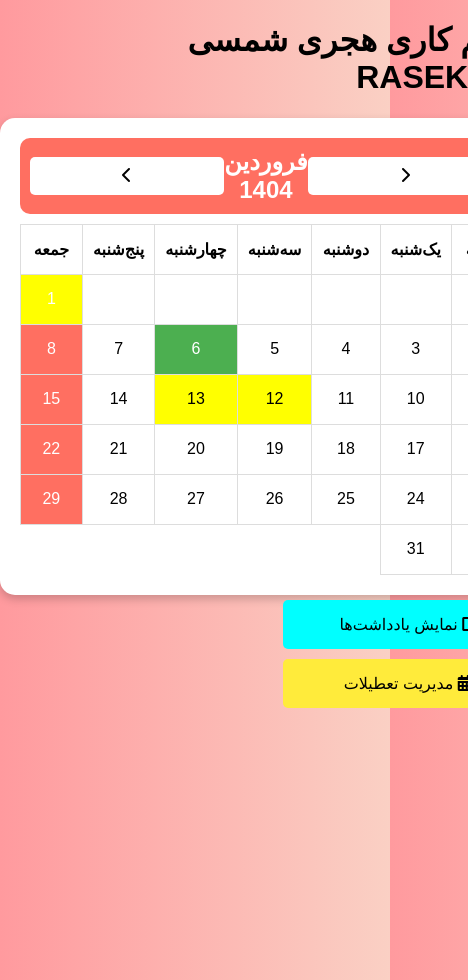
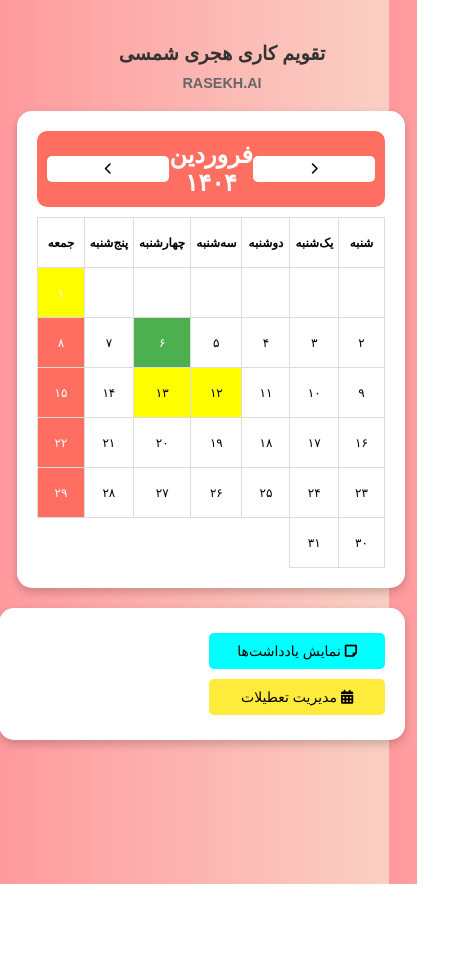
Before and after one commit to raskh21/ebi, a plain HTML site: page index.html in a window 390 px wide. Shown: the whole page, 468 px wide, since content can reach past the window. After the commit the page ends 884 px from the top, so only its background shows below. Drawn offline with Linux system fonts and the light colour scheme.

Commit message:
Update index.html
اصلاح جدول نمایش یاداشت

```diff
--- a/index.html
+++ b/index.html
@@ -6,7 +6,7 @@
     <title>تقویم کاری جلالی</title>
     <link rel="stylesheet" href="https://cdnjs.cloudflare.com/ajax/libs/font-awesome/6.0.0-beta3/css/all.min.css">
     <style>
-        body {
+ body {
             font-family: 'Arial', sans-serif;
             background: linear-gradient(to right, #ff9a9e, #fad0c4);
             display: flex;
@@ -16,17 +16,34 @@
             direction: rtl;
             transition: background 0.5s;
             margin: 0;
+            padding: 20px;
+            min-height: 100vh;
+          }
+	    header {
+            text-align: center;
+            margin-bottom: 20px;
+            color: #333;
         }
-        .calendar-container {
+		header h1 {
+            margin: 0;
+            font-size: 2em;
+        }
+        header h3 {
+            margin: 10px 0;
+            color: #666;
+        }
+		.calendar-container, .button-container, table#notesTable {
             background: white;
             border-radius: 15px;
             padding: 20px;
             box-shadow: 0 4px 10px rgba(0, 0, 0, 0.2);
             text-align: center;
-            width: 90%;
+            width: 100%;
             max-width: 600px;
             transition: transform 0.3s, opacity 0.3s;
+            margin: 20px auto;
         }
+
         .calendar-header {
             display: flex;
             justify-content: space-between;
@@ -65,7 +82,7 @@
             background-color: #ffeb3b;
         }
         button.show-notes {
-            background-color: #00ffff;
+            background-color: #00ffff; /* آبی روشن (اجری) */
         }
         button:hover {
             background: #ddd;
@@ -84,11 +101,11 @@
             background: yellow;
         }
         .has-note {
-            background: #00ffff;
+            background: #00ffff; /* آبی روشن (اجری) */
             color: white;
         }
         .current-day {
-            background: #4caf50;
+            background: #4caf50; /* سبز */
             color: white;
         }
         .modal {
@@ -145,6 +162,8 @@
             margin-top: 10px;
             opacity: 0;
             transition: opacity 0.5s;
+            display: flex;
+            justify-content: flex-end; /* Align buttons to the right */
         }
         .buttons-row.show {
             opacity: 1;
@@ -156,8 +175,8 @@
         }
         .half-width-button {
             width: 48%;
-            padding: 15px;
-            font-size: 16px;
+            padding: 10px;
+            font-size: 14px;
         }
         .button-container {
             display: flex;
@@ -178,13 +197,52 @@
             .button-container {
                 flex-direction: column;
             }
+            .calendar-table th, .calendar-table td {
+                padding: 5px;
+                font-size: 14px;
+            }
+            header h1 {
+                font-size: 1.5em;
+            }
+            header h3 {
+                font-size: 1em;
+            }
+            button {
+                padding: 8px;
+                font-size: 12px;
+            }
+            .modal {
+                width: 90%;
+                max-width: 400px;
+                padding: 15px;
+            }
+            table#notesTable th, table#notesTable td {
+                padding: 5px;
+                font-size: 12px;
+            }
+        }
+        @media (max-width: 480px) {
+            .calendar-table th, .calendar-table td {
+                font-size: 12px;
+            }
+            button {
+                padding: 6px;
+                font-size: 12px;
+            }
+            header h1 {
+                font-size: 1.2em;
+            }
+            header h3 {
+                font-size: 0.9em;
+            }
         }
     </style>
 </head>
 <body>
 <div class="container">
     <header>
-        <h1>تقویم کاری هجری شمسی RASEKH.AI</h1>
+        <h1>تقویم کاری هجری شمسی</h1>
+        <h3>RASEKH.AI</h3>
     </header>
     <div class="calendar-container">
         <div class="calendar-header">
@@ -220,7 +278,7 @@
     </div>
     <div id="holidayModal" class="modal">
         <h3>مدیریت تعطیلات</h3>
-        <textarea id="holidayInput" rows="6" placeholder="روزهای تعطیل را با کاما جدا کنید (مثلا: 1, 12, 13)"></textarea>
+        <textarea id="holidayInput" rows="6" placeholder="روزهای تعطیل را با کاما جدا کنید (مثلا: ۱, ۱۲, ۱۳)"></textarea>
         <br />
         <button onclick="saveHolidays()"><i class="fas fa-save"></i> ذخیره</button>
         <button onclick="closeHolidayModal()"><i class="fas fa-times"></i> لغو</button>
@@ -234,6 +292,7 @@
                 <th>ارجاع</th>
                 <th>نتیجه</th>
             </tr>
+
         </thead>
         <tbody id="notesTableBody"></tbody>
     </table>
@@ -243,7 +302,7 @@
         <button class="done" onclick="markAsDone()"><i class="fas fa-check"></i> انجام شد</button>
         <button class="close" onclick="closeNotesTable()"><i class="fas fa-window-close"></i> بستن</button>
     </div>
-    <script>
+  <script>
         const months = ["فروردین", "اردیبهشت", "خرداد", "تیر", "مرداد", "شهریور", "مهر", "آبان", "آذر", "دی", "بهمن", "اسفند"];
         const daysInMonth = [31, 31, 31, 31, 31, 31, 30, 30, 30, 30, 30, 29];
         let currentMonth = 0;
@@ -254,47 +313,64 @@
         let selectedRow = null;
         let currentDay = null;
 
+        // تابع محاسبه روز شروع ماه
         function getFirstDayOfMonth(year, month) {
+            // این تابع روز هفته شروع هر ماه را محاسبه می‌کند
+            // برای سال 1404 شمسی
             const firstDayOfYearMap = {
-                1404: 6
+                1404: 6  // 1404 شمسی با جمعه شروع می‌شود (شنبه=0، یکشنبه=1، ... جمعه=6)
             };
+
+            // محاسبه تعداد روزهای گذشته از ابتدای سال تا ابتدای ماه مورد نظر
             let totalDays = 0;
             for (let i = 0; i < month; i++) {
                 totalDays += daysInMonth[i];
             }
+
+            // محاسبه روز هفته با توجه به روز شروع سال
             return (firstDayOfYearMap[year] + totalDays) % 7;
         }
 
         function renderCalendar() {
-            document.getElementById("monthName").innerText = months[currentMonth] + " " + currentYear;
+            document.getElementById("monthName").innerText = months[currentMonth] + " " + toPersianNumber(currentYear);
             const tbody = document.getElementById("calendarBody");
             tbody.innerHTML = "";
 
+            // محاسبه روز شروع ماه
             let startDay = getFirstDayOfMonth(currentYear, currentMonth);
+
+            // محاسبه تعداد روزهای ماه
             let dayCount = daysInMonth[currentMonth];
+
             let row = document.createElement("tr");
 
+            // ایجاد سلول‌های خالی برای روزهای قبل از شروع ماه
             for (let i = 0; i < startDay; i++) {
                 let emptyCell = document.createElement("td");
                 row.appendChild(emptyCell);
             }
 
+            // ایجاد سلول‌های روزهای ماه
             for (let i = 1; i <= dayCount; i++) {
                 let cell = document.createElement("td");
-                cell.innerText = i;
+                cell.innerText = toPersianNumber(i);
 
+                // افزودن کلاس به روزهای تعطیل
                 if (holidays[months[currentMonth]].includes(i)) {
                     cell.classList.add("holiday");
                 }
 
+                // افزودن کلاس به روزهای جمعه
                 if ((i + startDay - 1) % 7 === 6) {
                     cell.classList.add("friday");
                 }
 
+                // افزودن کلاس به سلول‌های با یادداشت
                 if (notes[currentYear] && notes[currentYear][currentMonth] && notes[currentYear][currentMonth][i]) {
                     cell.classList.add("has-note");
                 }
 
+                // افزودن کلاس به روز جاری
                 const today = new Date();
                 const jalaliDate = convertToJalali(today);
                 if (jalaliDate.year === currentYear && jalaliDate.month === currentMonth && jalaliDate.day === i) {
@@ -304,6 +380,7 @@
                 cell.ondblclick = () => openNoteModal(i);
                 row.appendChild(cell);
 
+                // شروع سطر جدید بعد از ۷ روز یا در پایان ماه
                 if ((i + startDay) % 7 === 0 || i === dayCount) {
                     tbody.appendChild(row);
                     if (i !== dayCount) {
@@ -323,7 +400,7 @@
                 currentYear++;
             }
             renderCalendar();
-            renderNotes();
+            renderNotes(); // هنگام تغییر ماه، یادداشت‌ها را نیز به‌روزرسانی می‌کنیم
         }
 
         function openNoteModal(day) {
@@ -382,7 +459,7 @@
                     const note = notes[currentYear][currentMonth][day];
                     const row = document.createElement("tr");
                     row.innerHTML = `
-                        <td>${day}</td>
+                        <td>${toPersianNumber(day)}</td>
                         <td>${note.description}</td>
                         <td contenteditable="true" onBlur="updateNote(${day}, 'reference', this)">${note.reference}</td>
                         <td contenteditable="true" onBlur="updateNote(${day}, 'result', this)">${note.result}</td>
@@ -435,10 +512,12 @@
             const notesTable = document.getElementById("notesTable");
             const notesButtons = document.getElementById("notesButtons");
             const calendarContainer = document.querySelector(".calendar-container");
+            const buttonContainer = document.querySelector(".button-container");
             if (notesTable.classList.contains('show')) {
                 notesTable.classList.remove('show');
                 notesButtons.classList.remove('show');
                 calendarContainer.style.display = "block";
+                buttonContainer.style.display = "flex";
                 setTimeout(() => {
                     calendarContainer.style.opacity = 1;
                 }, 100);
@@ -446,6 +525,7 @@
                 notesTable.classList.add('show');
                 notesButtons.classList.add('show');
                 calendarContainer.style.opacity = 0;
+                buttonContainer.style.display = "none";
                 setTimeout(() => {
                     calendarContainer.style.display = "none";
                 }, 300);
@@ -456,8 +536,10 @@
             const notesTable = document.getElementById("notesTable");
             const notesButtons = document.getElementById("notesButtons");
             const calendarContainer = document.querySelector(".calendar-container");
+            const buttonContainer = document.querySelector(".button-container");
             notesTable.classList.remove('show');
             notesButtons.classList.remove('show');
+            buttonContainer.style.display = "flex";
             calendarContainer.style.display = "block";
             setTimeout(() => {
                 calendarContainer.style.opacity = 1;
@@ -486,12 +568,14 @@
             closeHolidayModal();
         }
 
+        // تبدیل تاریخ میلادی به شمسی
         function convertToJalali(date) {
             const jalaliDate = {};
             const year = date.getFullYear();
             const month = date.getMonth();
             const day = date.getDate();
 
+            // این تبدیل برای سال 1404 شمسی است
             if (year === 2025 && month === 2 && day >= 21) {
                 jalaliDate.year = 1404;
                 jalaliDate.month = 0;
@@ -504,9 +588,16 @@
 
             return jalaliDate;
         }
+        // تبدیل اعداد انگلیسی به فارسی
+        function toPersianNumber(num) {
+            const persianNumbers = ["۰", "۱", "۲", "۳", "۴", "۵", "۶", "۷", "۸", "۹"];
+            return num.toString().replace(/\d/g, x => persianNumbers[x]);
+        }
 
+        // هنگام بارگذاری صفحه
         renderCalendar();
         renderNotes();
     </script>
+</div>
 </body>
 </html>
```
